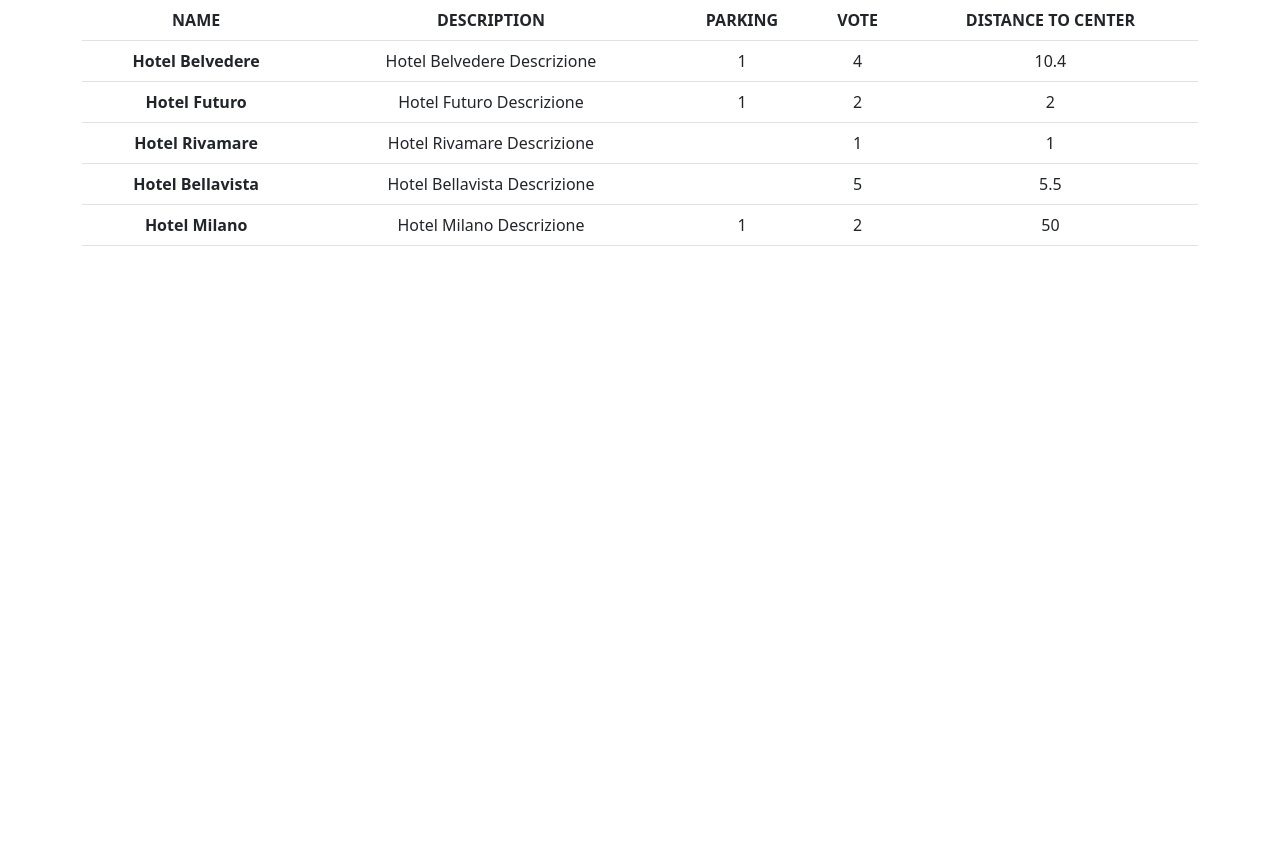
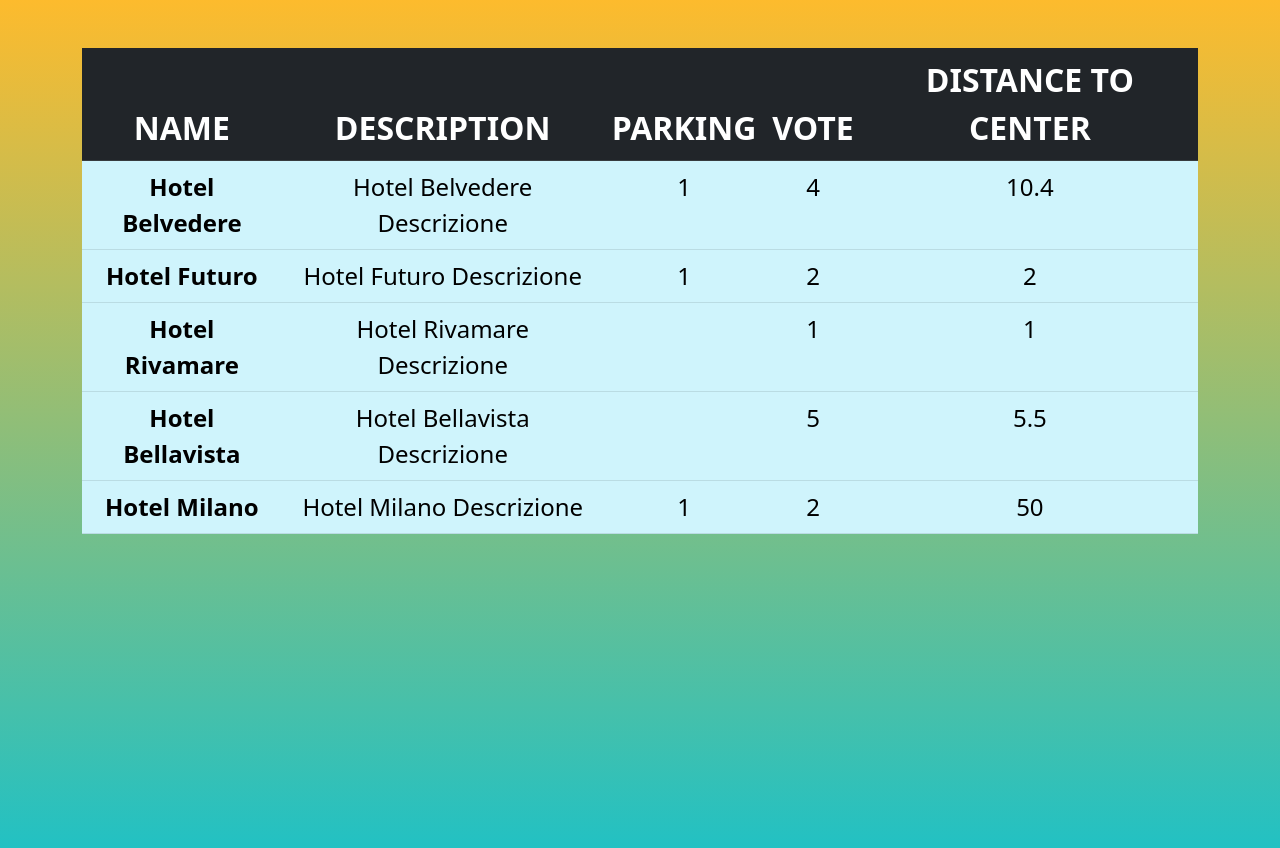
Before and after one commit to SimoneVilardo/php-hotel, a PHP site: page / in a window 1280 px wide. Before the commit the page ends 246 px from the top, so only its background shows below. Run offline with PHP 8.4, Linux system fonts and the light colour scheme.

Commit message:
[STYLE] modiche stile

```diff
--- a/css/style.css
+++ b/css/style.css
@@ -0,0 +1,13 @@
+* {
+    margin: 0;
+    padding: 0;
+    box-sizing: border-box;
+}
+
+body {
+    background: rgb(34, 193, 195);
+    background: linear-gradient(0deg, rgba(34, 193, 195, 1) 0%, rgba(253, 187, 45, 1) 100%);
+    background-repeat: no-repeat;
+    background-size: contain;
+    height: 100vh;
+}
--- a/index.php
+++ b/index.php
@@ -53,11 +53,11 @@
 </head>
     <body>
         <div class="container">
-            <div class="row">
+            <div class="row mt-5">
                 <div class="col-12">
                     <table class="table">
                         <thead>
-                            <tr class="text-center">
+                            <tr class="text-center table-dark fs-2">
                                 <th scope="col">NAME</th>
                                 <th scope="col">DESCRIPTION</th>
                                 <th scope="col">PARKING</th>
@@ -67,7 +67,7 @@
                         </thead>
                         <tbody>
                             <?php foreach($hotels as $hotel) { ?>
-                                <tr class="text-center">
+                                <tr class="text-center fs-4 table-info">
                                     <th scope="row">
                                         <?php echo $hotel['name']; ?>
                                     </th>
```
